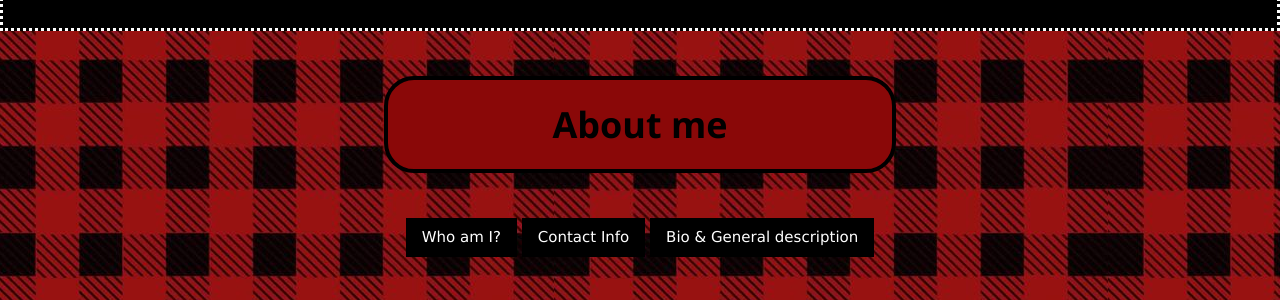
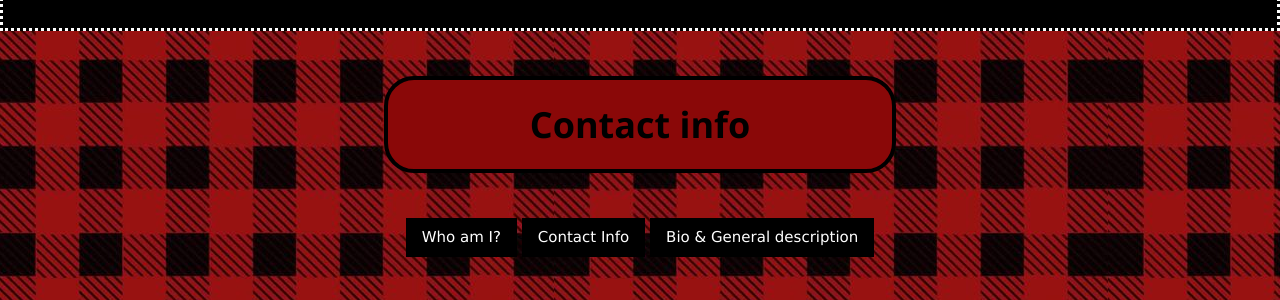
Before and after one commit to Adrifelcha/Adrifelcha-github.io, a Jekyll site: the page built from about/contact.html, in a window 1280 px wide. Shown: the part 199-499 px from the top of the page. Built offline with Jekyll 4.4.1, drawn with Linux system fonts in a browser that asks for light colours.

Commit message:
Update contact.html

```diff
--- a/about/contact.html
+++ b/about/contact.html
@@ -1,6 +1,6 @@
 ---
 layout: default
-title: About me
+title: Contact info
 ---
 <body background="fondo_pages.png">
 	<header class=style2 style="background-color: #8A0808;">
```
